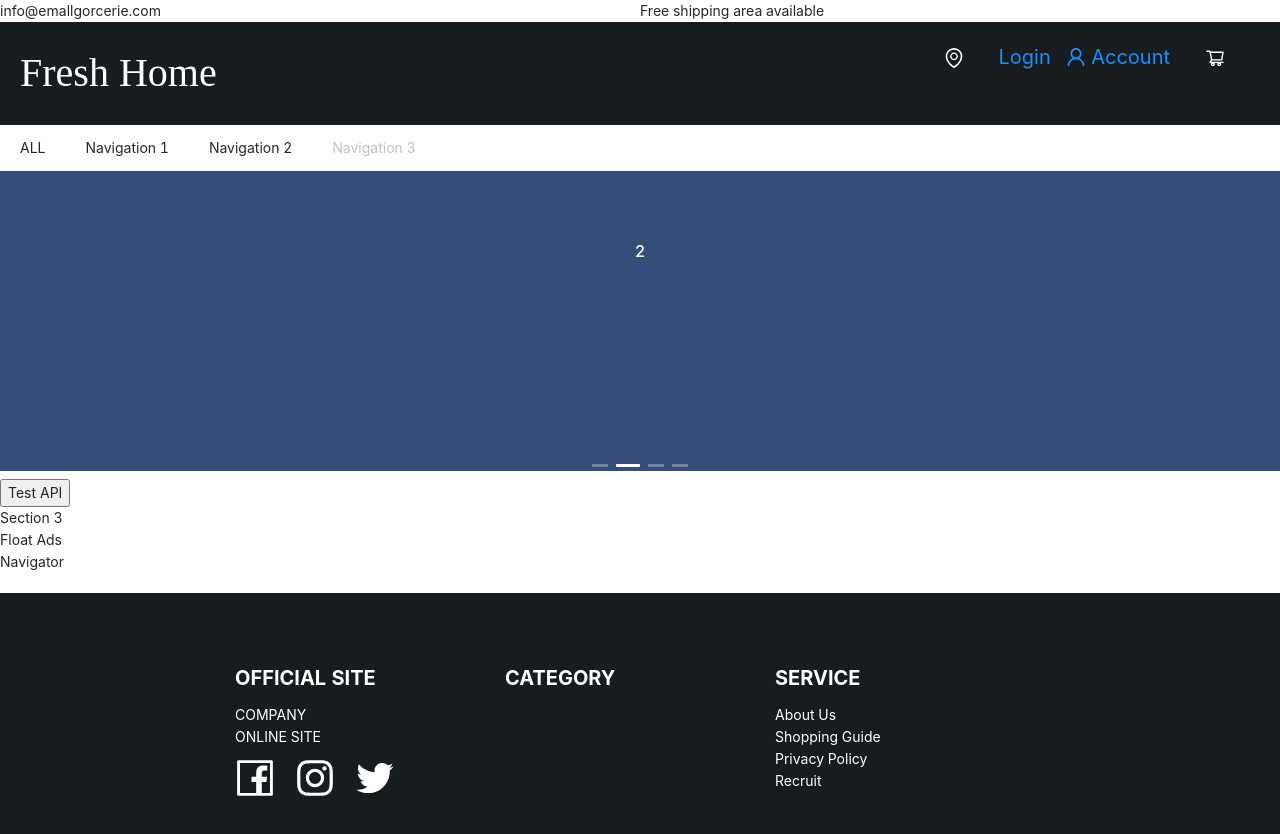
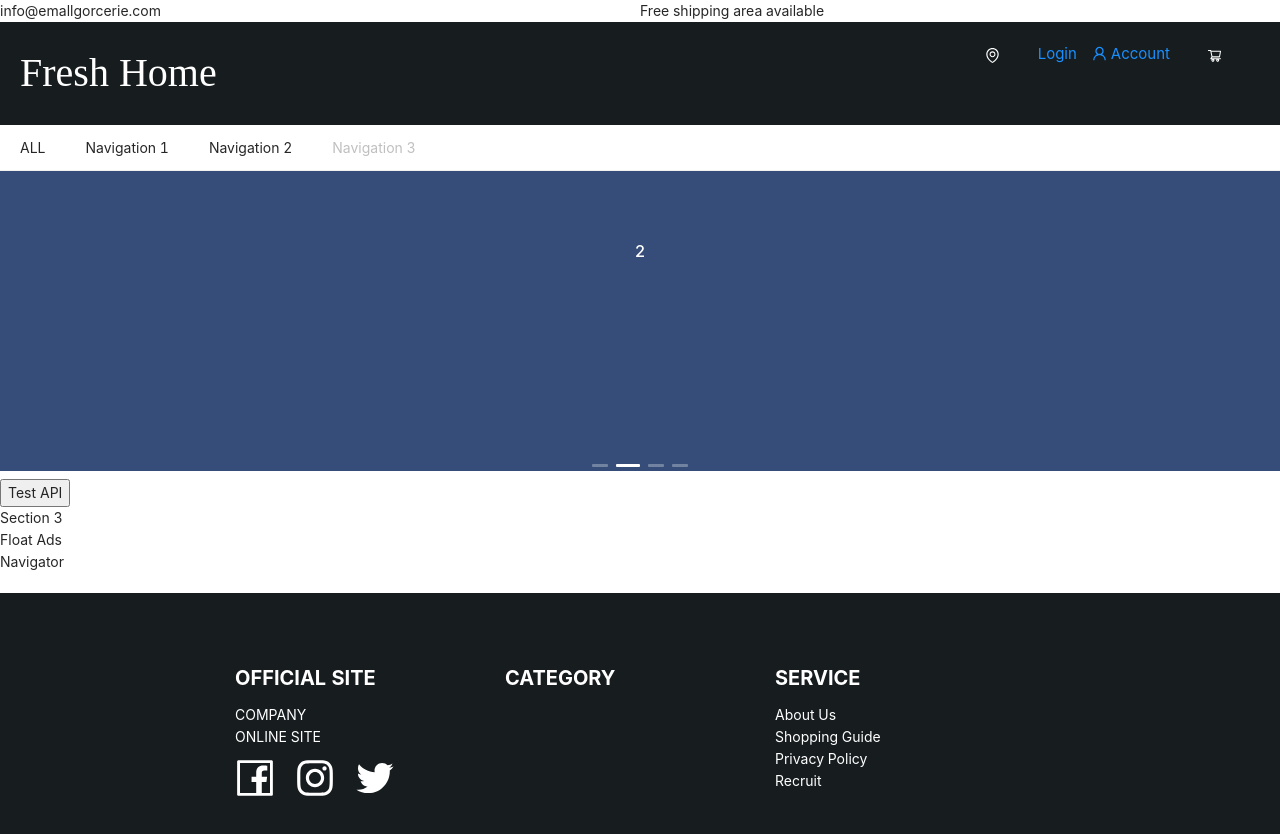
Before and after one commit to ignitewtk/Mall-groceries, a React (Create React App) app: page /main in a window 1280 px wide. Shown: the top 834 px of the page. Built offline with nearby package versions, Linux system fonts and the light colour scheme.

Commit message:
<dev>: usable product list API and webapp test api, and updates categories, search state.

```diff
--- a/package.json
+++ b/package.json
@@ -2,7 +2,7 @@
   "name": "mall",
   "version": "0.1.0",
   "private": true,
-  "proxy": "https://backend202307112242.azurewebsites.net/",
+  "proxy": "https://backend202307112242.azurewebsites.net",
   "dependencies": {
     "@reduxjs/toolkit": "^1.8.6",
     "@testing-library/jest-dom": "^5.16.5",
--- a/src/App.js
+++ b/src/App.js
@@ -14,16 +14,14 @@ function App() {
     <BrowserRouter>
       <Routes>
         <Route path='/' element={<Theme />}>
+          <Route path='/' element={<ProductList />}/>
+          <Route path='/productList' element={<ProductList />}/>
           <Route path='main' element={<MainPage />}/>
-          <Route path='productList' element={<ProductList />}/>
           <Route path='/login' element={<Login />} />
           <Route path='/register' element={<Register />} />
           <Route path='/profile' element={<UserProfile />} />
           <Route path='payment' element={<Payment />} />
         </Route>
-
-
-        {/* <Route path='/login' element={<Login />}/> */}
       </Routes>
     </BrowserRouter>
   );
--- a/src/api/index.js
+++ b/src/api/index.js
@@ -4,10 +4,16 @@
 
 import ajax from './ajax'
 
+/*
+服务器 "proxy": "https://backend202307112242.azurewebsites.net",
+本地 "proxy": "https://localhost:3050",
+*/
+
 var BASE = ''
 
 export const testPostApi = (param) => ajax(BASE + '/apiTest', param, 'POST')
 export const testGetApi = () => ajax(BASE + '/apiTest', {}, 'GET')
+export const testGetWebApp = () => ajax(BASE + '/webapp/page1', {}, 'GET')
 
 // Account
 
--- a/src/components/MainPage.jsx
+++ b/src/components/MainPage.jsx
@@ -1,7 +1,7 @@
 
 import React from "react"
 import Banner from "./Banner";
-import { testPostApi, testGetApi } from "../api";
+import { testPostApi, testGetApi, testGetWebApp} from "../api";
 
 
 class MainPage extends React.Component {
@@ -12,9 +12,11 @@ class MainPage extends React.Component {
   }
 
   testApi() {
-    testGetApi()
+    testGetWebApp().then(response => {
+      console.log("WebApp:", response.data)
+    })
     testGetApi().then(response =>  {
-      console.log("Product List:", response.data)
+      console.log("Get API:", response.data)
   }).catch(error => {
       console.log("return product list error:", error)
   })
--- a/src/components/Theme.jsx
+++ b/src/components/Theme.jsx
@@ -140,17 +140,17 @@ class ThemeHeader extends React.Component {
           <Col span={14}>
             <Button style={{ display:"flex", justifyContent: "center", width:"60px",
               color:"white", borderColor:"transparent", backgroundColor: "transparent",
-              float:"right", padding: "0", margin:"0 15px 0 0", fontSize:"20px"}} onClick={this.showCart}>
-              <ShoppingCartOutlined style={{margin:"5px 0 0 0",  fontSize:"20px" }}/></Button>
+              float:"right", padding: "0", margin:"0 15px 0 0", fontSize:"15px"}} onClick={this.showCart}>
+              <ShoppingCartOutlined style={{margin:"5px 0 0 0",  fontSize:"15px" }}/></Button>
 
-            <Link to='profile' style={{ float:"right", margin:"0 15px 0 0", fontSize:"20px"}}> <UserOutlined /> {store.getState().account.sessionUserName} </Link>
-            <Link to='login' style={{ float:"right", margin:"0 15px 0 0", fontSize:"20px"}}>Login</Link>
+            <Link to='profile' style={{ float:"right", margin:"0 15px 0 0", fontSize:"15px"}}> <UserOutlined /> {store.getState().account.sessionUserName} </Link>
+            <Link to='login' style={{ float:"right", margin:"0 15px 0 0", fontSize:"15px"}}>Login</Link>
 
             <Button style={{
               display:"flex", justifyContent: "center", width:"60px", color:"white",
               borderColor:"transparent", backgroundColor: "transparent", float:"right",
-              padding: "0", margin:"0 15px 0 0", fontSize:"20px"}}>
-              <EnvironmentOutlined style={{ margin:"5px 0 0 0", fontSize:"20px"}}/></Button>
+              padding: "0", margin:"0 15px 0 0", fontSize:"15px"}}>
+              <EnvironmentOutlined style={{ margin:"5px 0 0 0", fontSize:"15px"}}/></Button>
           </Col>
         </Row>
       </div>
--- a/src/components/product/ProductList.jsx
+++ b/src/components/product/ProductList.jsx
@@ -3,7 +3,7 @@ import React, {useState} from "react"
 import Product from "./Product";
 import { Image, Button, Pagination,  Select, Row, Col, Checkbox, Input } from 'antd'
 
-import {products} from './config/products'
+import {products, categories} from './config/products'
 import { reqGetList, reqGetProductList, reqGetImage } from "../../api";
 import  { useSelector, useDispatch } from 'react-redux'
 import { applyFilters, selectFilters, selectCategory, selectRating, selectPrice,
@@ -31,16 +31,20 @@ function ControlPanel() {
     const productList = useSelector(selectProductList)
     const listOrder = useSelector(selectListOrder)
 
+    const [searchKeywords, setSearchKeywords] = useState("")
     const [categoryDisplay, setCategoryDisplay] = useState("block")
     const [ratingDisplayed, setRatingDisplayed] = useState("block")
+
+    const [checkedCategories, setCheckedCategories] = useState([])
 
     function submitFilter() {
 
         const newParam = {
-            category: 'All',
+            category: 'ALL',
             rating: 0,
             price: 0
         }
+
         // update filter param state
         dispatch(applyFilters(newParam))
 
@@ -60,14 +64,18 @@ function ControlPanel() {
         })
     }
 
+    function onSearch(value) {
+        setSearchKeywords(value)
+    }
+
     function handleDropdownSelect(e) {
-        console.log(e)
         dispatch(setListOrder(e))
     }
 
     function displayCategroyMenu(e) {
         const element = document.getElementById("dropdown-list")
-        console.log(element, element.style.display)
+        // console.log(element)
+        // console.log(element, element.style.display)
         if (categoryDisplay === "block") {
             setCategoryDisplay("none")
         } else if (categoryDisplay === "none") {
@@ -76,8 +84,9 @@ function ControlPanel() {
     }
 
     function displayRatingMenu(e) {
-        const element = document.getElementById("dropdown-list")
-        console.log(element, element.style.display)
+        // const element = document.getElementById("dropdown-list")
+        // console.log(element)
+        // console.log(element, element.style.display)
         if (ratingDisplayed === "block") {
             setRatingDisplayed("none")
         } else if (ratingDisplayed === "none") {
@@ -85,12 +94,20 @@ function ControlPanel() {
         }
     }
 
+    function handleCategoryCheck(e) {
+        var updatedList = [...checkedCategories]
+        if (e.target.checked) {
+            updatedList = [...checkedCategories, e.target.value]
+        } else {
+            updatedList.splice(checkedCategories.indexOf(e.target.value), 1)
+        }
+        setCheckedCategories(updatedList)
+    }
+
     return (
         <div style={{"padding":"30px 40px 0px 30px"}}>
-
-
             <Row> <span> {category} and {rating} and {price} </span></Row>
-            <Row> <Search placeholder="Search"/> </Row>
+            <Row> <Search placeholder="Search" onSearch={onSearch}/> </Row>
             <div>
                 <Select
                     onChange={handleDropdownSelect}
@@ -102,16 +119,20 @@ function ControlPanel() {
                     <Option value="price-"> Sort: by price highest </Option>
                     <Option value="rating+"> Sort by rating: lowest </Option>
                     <Option value="rating-"> Sort by rating: highest </Option>
-
                 </Select>
             </div>
 
             <div className="dropdown-menu">
-                <div onClick={displayCategroyMenu} className="dropdown-button" > Categories </div>
+                <div onClick={displayCategroyMenu} className="dropdown-button"> Categories </div>
                 <div id="category-list" style={{display:categoryDisplay}} className="dropdown-content">
-                    <Row className="dropdown-item"><Checkbox> Vegetable </Checkbox></Row>
-                    <Row className="dropdown-item"><Checkbox> Fruit </Checkbox></Row>
-                    <Row className="dropdown-item"><Checkbox> Meat </Checkbox></Row>
+                    {
+                        categories.map(item => (
+                            <Row>
+                                <Checkbox className="dropdown-item"
+                                    value={item} key={item} onChange={handleCategoryCheck}> {item} </Checkbox>
+                            </Row>
+                        ))
+                    }
                 </div>
             </div>
 
@@ -127,11 +148,10 @@ function ControlPanel() {
                 // referrer="no-referrer|origin|unsafe-url"
                 src={displayedImage}
                 /> */}
-            <div> <span> {displayedImage} </span></div>
+            {/* <div> <span> {displayedImage} </span></div> */}
             <Row> <Button onClick={submitFilter} type="primary" id="btn-applyFilter"> Apply Filters </Button> </Row>
 
         </div>
-
     )
 }
 
@@ -183,9 +203,7 @@ class ProductList extends React.Component {
                             />
                         </Row>
                     </div>
-
                 </Col>
-
             </Row>
         )
     }
--- a/src/components/product/config/products.js
+++ b/src/components/product/config/products.js
@@ -1,3 +1,6 @@
+const categories = [
+    'Vegetable', 'Fruit', 'Meat'
+]
 
 
 const products = [
@@ -171,4 +174,4 @@ function getProducts(path) {
             })}
     return products}
 
-export {products}
+export {products, categories}
```
